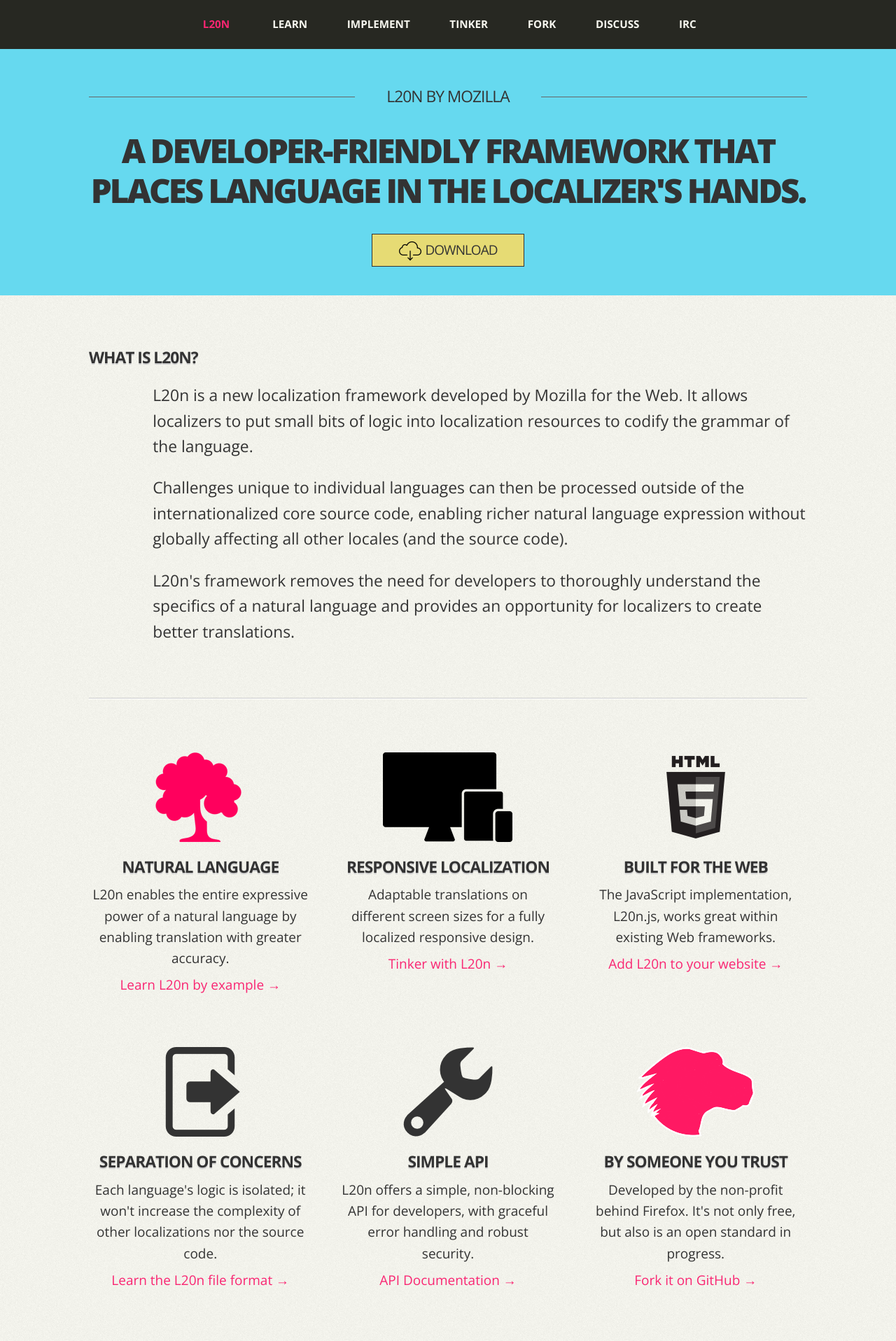
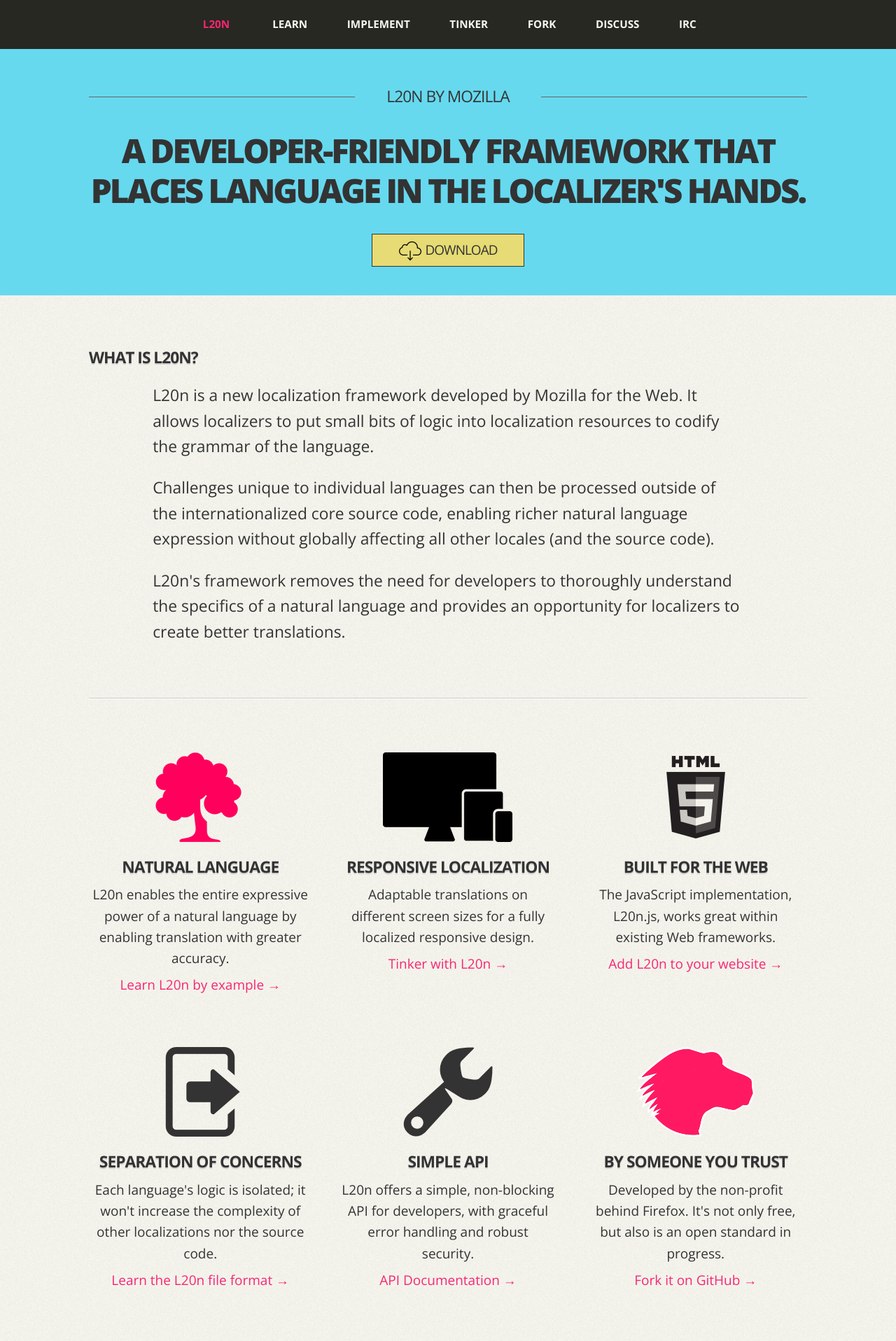
Before and after one commit to l20n/l20n.org, a Jekyll site: the page built from index.html, in a window 1280 px wide. Shown: the top 1916 px of the page at 70% size. Built offline with Jekyll 4.4.1, drawn with Linux system fonts in a browser that asks for light colours; nearby versions of some CDN libraries.

Commit message:
More introduction styling with less code

```diff
--- a/css/main.css
+++ b/css/main.css
@@ -707,17 +707,17 @@ main .window h3.status {
 
     main > .content .introduction p {
         font-size: 1.2em;
+        padding: 0 4em;
+    }
+
+    main > .content .introduction :nth-child(3) {
+        padding-top: 1em;
         padding-bottom: 1em;
-        padding-left: 4em;
     }
 
     main > .content .introduction :nth-child(3):before,
     main > .content .introduction :nth-child(3):after {
         content: none;
-    }
-
-    main > .content .introduction :nth-child(4) {
-        padding-bottom: 0;
     }
 
     main > .content > .highlights > figure {
```
